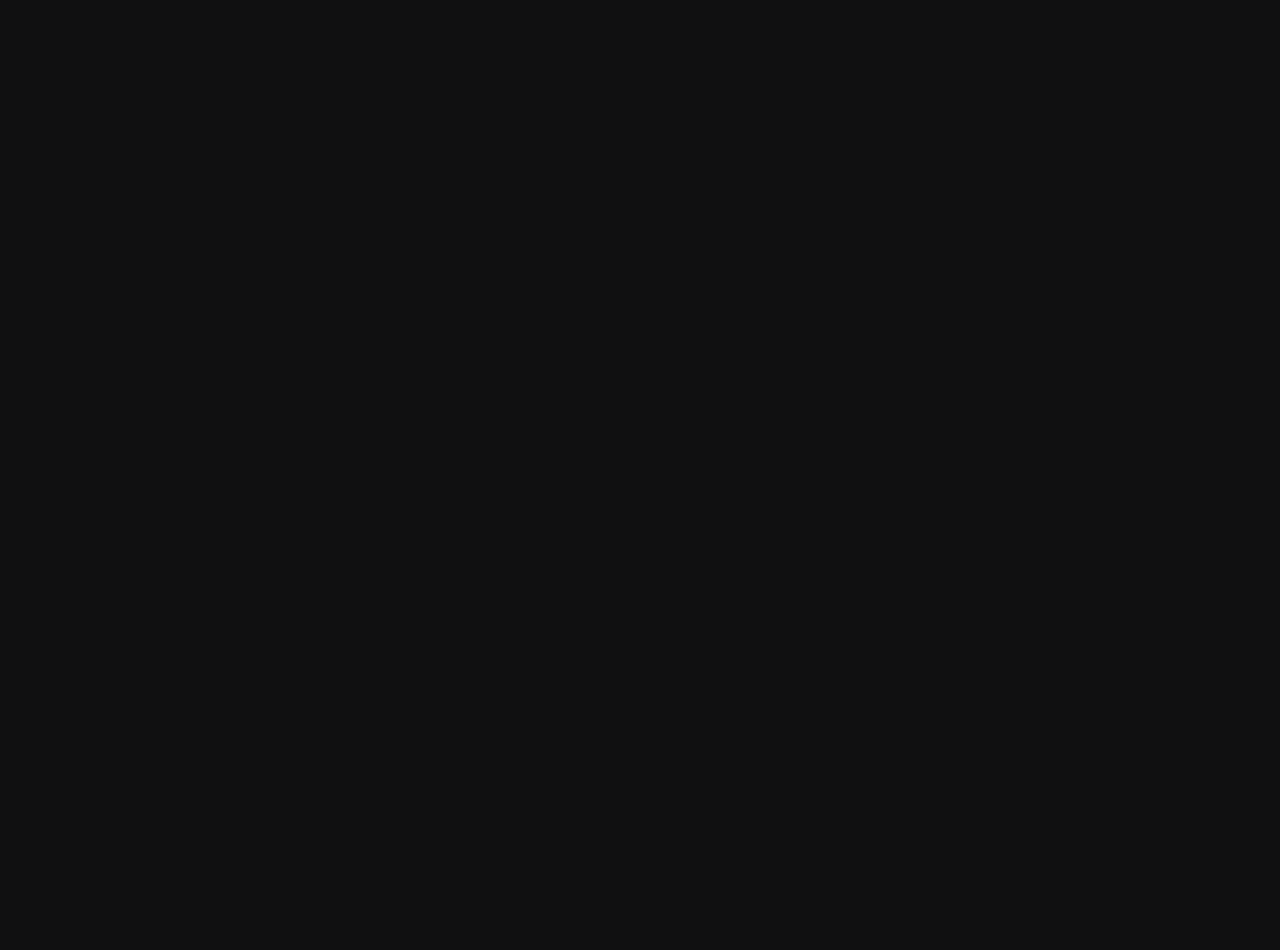
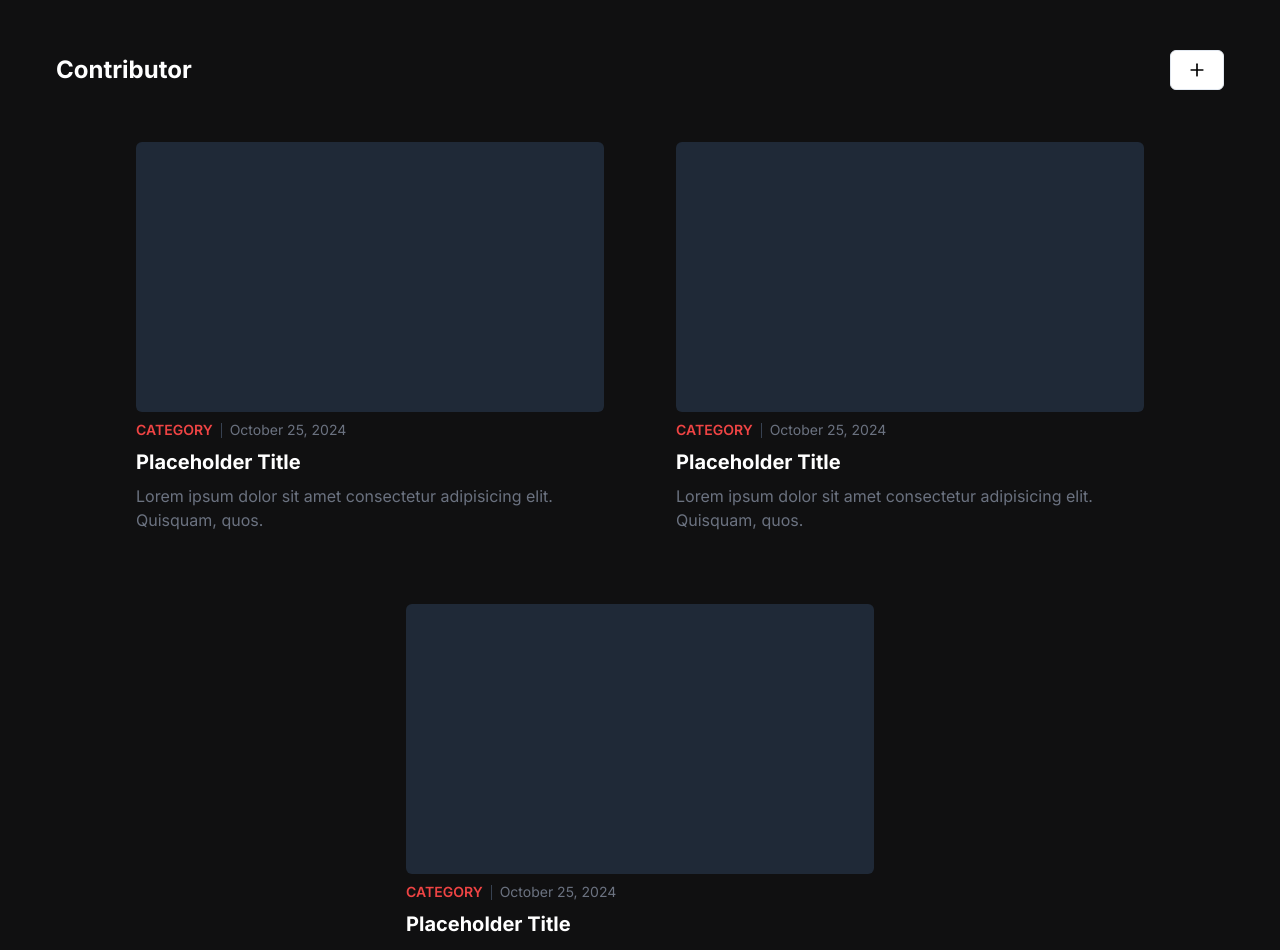
Before and after one commit to KevinPgn/1.-Blog-Portfolio, a Next.js app: page / in a window 1280 px wide. Shown: the part 2640-3590 px from the top of the page. Before the commit the page ends 2614 px from the top, so only its background shows below. Built offline with nearby package versions, Linux system fonts and the light colour scheme; no server answers.

Commit message:
contributor

```diff
--- a/src/app/page.tsx
+++ b/src/app/page.tsx
@@ -1,5 +1,7 @@
 import { AdminPostSection } from "@/features/adminSection/components/AdminPostSection";
 import { ApprovedContributorSection } from "@/features/approvedContributorSection/components/ApprovedContributorSection";
+import { ButtonCreatePost } from "@/features/contributorSection/components/ButtonCreatePost";
+import { ContributorSection } from "@/features/contributorSection/components/ContributorSection";
 
 export default function Home() {
   return (
@@ -13,6 +15,12 @@ export default function Home() {
 
     <h2 className="text-2xl font-bold my-5">Approved Contributor</h2>
     <ApprovedContributorSection />
+
+    <div className="flex items-center justify-between mt-20">
+      <h2 className="text-2xl font-bold my-5">Contributor</h2>
+      <ButtonCreatePost />
+    </div>
+    <ContributorSection />
   </div>
   );
 }
--- /dev/null
+++ b/src/features/contributorSection/components/ButtonCreatePost.tsx
@@ -0,0 +1,14 @@
+"use client"
+import { Button } from "@/components/ui/button"
+import { useRouter } from "next/navigation"
+import { Plus } from "lucide-react"
+
+export const ButtonCreatePost = () => {
+  const router = useRouter()
+
+  return <>
+    <Button variant="outline" onClick={() => router.push("/create-post")} className="flex items-center gap-1 rounded-md text-black">
+      <Plus size={20} />
+    </Button>
+  </>
+}
--- /dev/null
+++ b/src/features/contributorSection/components/ContributorSection.tsx
@@ -0,0 +1,37 @@
+export const ContributorSection = () => {
+    return <section className="px-10 max-md:px-0 flex items-center justify-center gap-10 flex-wrap my-5">
+      <div className="flex flex-col gap-2 p-4 rounded-md hover:bg-[#1a1a1d] duration-75 cursor-pointer w-[500px] max-md:w-full">
+        <div className="w-full h-[270px] bg-gray-800 rounded-md"></div>
+        <div className="flex items-center gap-2">
+          <span className="text-red-500 text-sm uppercase font-semibold">Category</span>
+          <div className="w-[1px] h-[15px] bg-gray-700"></div>
+          <span className="text-gray-500 text-sm">October 25, 2024</span>
+        </div>
+        <h3 className="text-xl font-bold">Placeholder Title</h3>
+        <p className="text-gray-500">Lorem ipsum dolor sit amet consectetur adipisicing elit. Quisquam, quos.</p>
+      </div>
+
+      <div className="flex flex-col gap-2 p-4 rounded-md hover:bg-[#1a1a1d] duration-75 cursor-pointer w-[500px] max-md:w-full">
+        <div className="w-full h-[270px] bg-gray-800 rounded-md"></div>
+        <div className="flex items-center gap-2">
+          <span className="text-red-500 text-sm uppercase font-semibold">Category</span>
+          <div className="w-[1px] h-[15px] bg-gray-700"></div>
+          <span className="text-gray-500 text-sm">October 25, 2024</span>
+        </div>
+        <h3 className="text-xl font-bold">Placeholder Title</h3>
+        <p className="text-gray-500">Lorem ipsum dolor sit amet consectetur adipisicing elit. Quisquam, quos.</p>
+      </div>
+
+      <div className="flex flex-col gap-2 p-4 rounded-md hover:bg-[#1a1a1d] duration-75 cursor-pointer w-[500px] max-md:w-full">
+        <div className="w-full h-[270px] bg-gray-800 rounded-md"></div>
+        <div className="flex items-center gap-2">
+          <span className="text-red-500 text-sm uppercase font-semibold">Category</span>
+          <div className="w-[1px] h-[15px] bg-gray-700"></div>
+          <span className="text-gray-500 text-sm">October 25, 2024</span>
+        </div>
+        <h3 className="text-xl font-bold">Placeholder Title</h3>
+        <p className="text-gray-500">Lorem ipsum dolor sit amet consectetur adipisicing elit. Quisquam, quos.</p>
+      </div>
+
+    </section>
+  }
```
